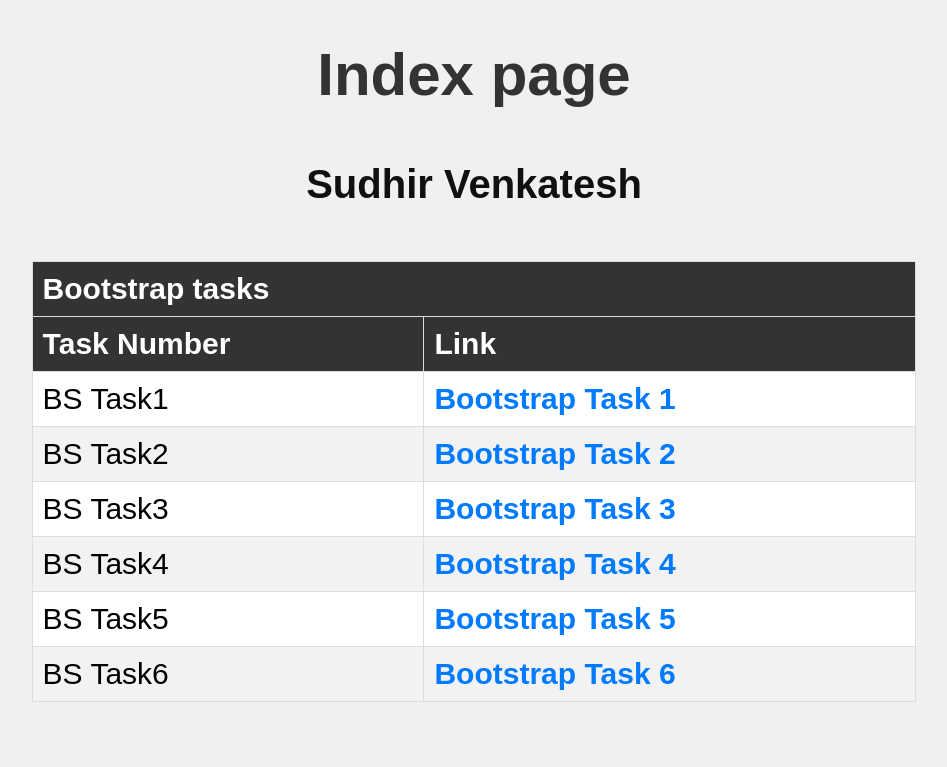
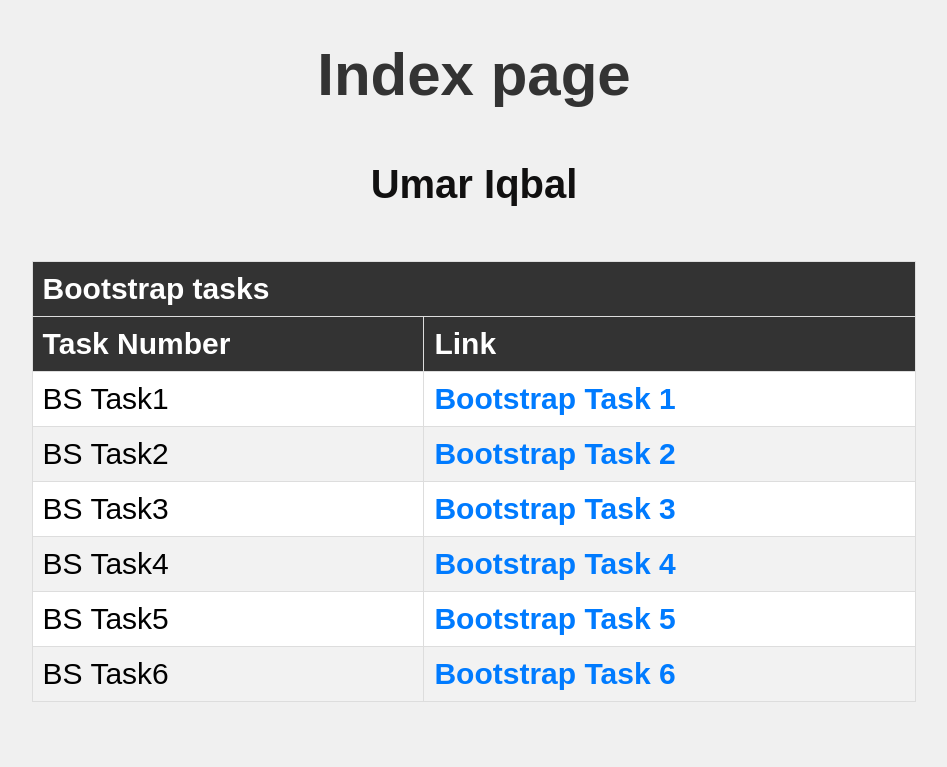
Before and after one commit to Umar-25/Mern-Task--2, a plain HTML site: page index.html in a window 1280 px wide. Shown: the top 767 px of the page, without its empty margins (166-1113 px from the left). Drawn offline with Linux system fonts and the light colour scheme.

Commit message:
Update index.html

```diff
--- a/index.html
+++ b/index.html
@@ -62,7 +62,7 @@
 <body>
     <center>
         <h1>Index page</h1>
-        <h4>Sudhir Venkatesh</h4>
+        <h4>Umar Iqbal</h4>
         <table>
             <tr>
                 <th colspan="2">Bootstrap tasks</th>
```
